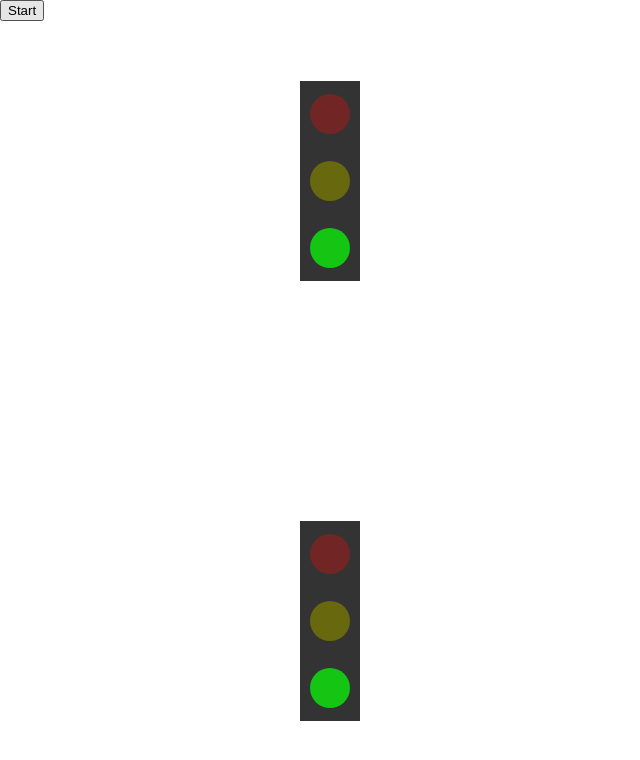
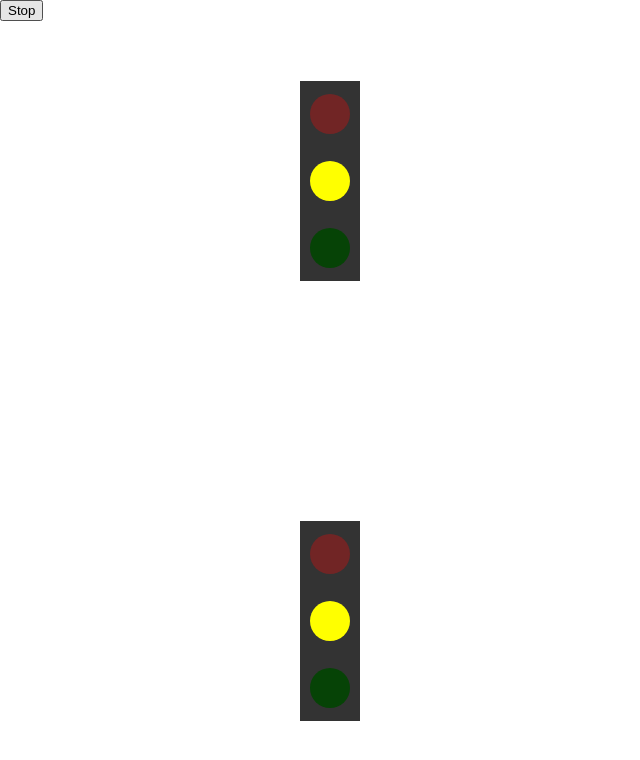
Before and after one commit to Developer994/Traffic-Lights, a React (Create React App) app: page / in a window 1280 px wide. Shown: the top 760 px of the page, without its empty margins (0-640 px from the left). Built offline with nearby package versions, Linux system fonts and the light colour scheme.

Commit message:
Initial Commit

```diff
--- a/src/App.js
+++ b/src/App.js
@@ -2,7 +2,7 @@ import React, { useEffect, useState } from 'react';
 
 function App() {
   const [TLights1, setTLights1] = useState(1);
-  const [lightSwitch, setLightSwitch] = useState(false);
+  // const [lightSwitch, setLightSwitch] = useState(false);
 
   const TLights1Handler = () => {
     let i = 0;
@@ -14,9 +14,16 @@ function App() {
     lightRestartHandler();
   };
 
-  const lightSwitchHandler = () => {
-    setInterval(TLights1Handler, 1000);
+  // const lightSwitchHandler = () => {
+  //   setInterval(TLights1Handler, 1000);
+  // };
+  const clearTimer = () => {
+    clearTimeout(TLights1Handler);
   };
+
+  useEffect(() => {
+    setTimeout(TLights1Handler, 1000);
+  });
 
   function lightRestartHandler() {
     if (TLights1 === 3) {
@@ -72,7 +79,7 @@ function App() {
 
   return (
     <>
-      <button onClick={lightSwitchHandler}>Start</button>
+      <button onClick={clearTimer}>Stop</button>
       <div style={trafficLight1}>
         <object style={redLight}></object>
         <object style={yellowLight}></object>
```
